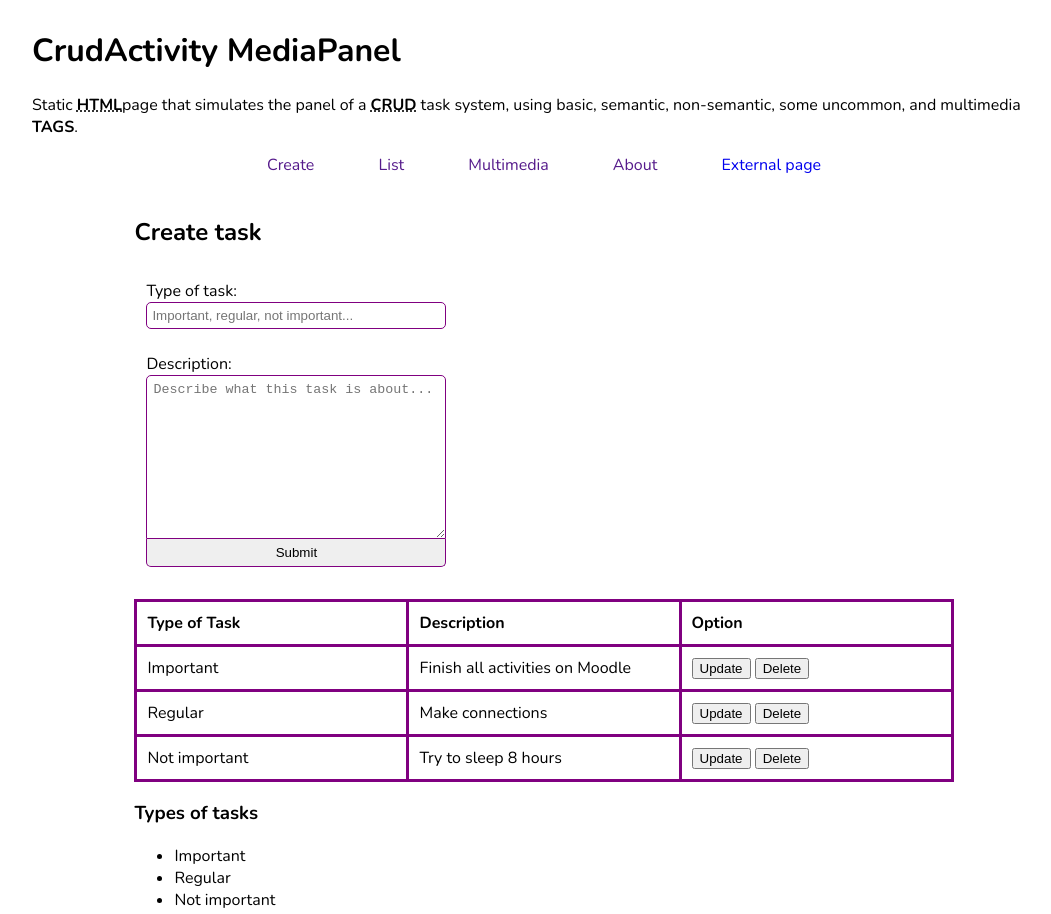
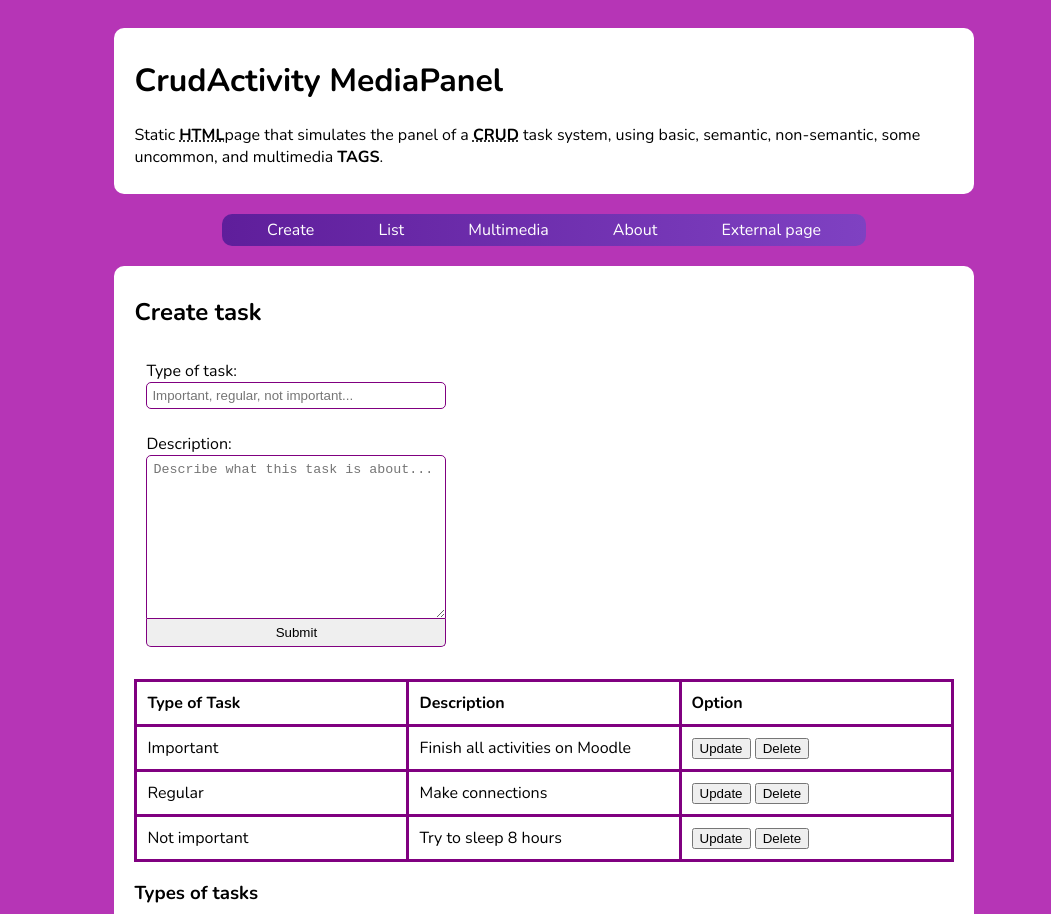
Before and after one commit to Choklitos21/CrudActivity-MediaPanel, a plain HTML site: page index.html in a window 1280 px wide. Shown: the top 914 px of the page, without its empty margins (96-1147 px from the left). Drawn offline with nearby package versions, Linux system fonts and the light colour scheme.

Commit message:
fix styles and added background color

```diff
--- a/styles.css
+++ b/styles.css
@@ -7,6 +7,11 @@ html {
     font-weight: 400;
     font-style: normal;
     height: 100vh;
+    background-color: rgba(175, 32, 175, 0.9);
+    /*background-color: #e5e5f7;*/
+    /*opacity: 0.8;*/
+    /*background: radial-gradient(circle, transparent 20%, #e5e5f7 20%, #e5e5f7 80%, transparent 80%, transparent), radial-gradient(circle, transparent 20%, #e5e5f7 20%, #e5e5f7 80%, transparent 80%, transparent) 25px 25px, linear-gradient(#444cf7 2px, transparent 2px) 0 -1px, linear-gradient(90deg, #444cf7 2px, #e5e5f7 2px) -1px 0;*/
+    /*background-size: 50px 50px, 50px 50px, 25px 25px, 25px 25px;*/
 }
 
 body,
@@ -17,12 +22,29 @@ main {
     align-items: center;
 }
 
+header {
+    width: 80%;
+    background-color: white;
+    padding: 10px 20px;
+    border-radius: 10px;
+    margin: 20px;
+}
+
 main {
-    padding-top: 20px;
-    padding-bottom: 20px;
+    background-color: white;
+    padding: 10px 20px;
+    border-radius: 10px;
+    margin: 20px;
+}
+
+nav {
+    border-radius: 10px;
+    padding: 5px 15px 5px 15px;
+    background-image: linear-gradient(to right, #5f1e9b, #7f41c2);
 }
 
 nav a {
+    color: white;
     padding: 0 30px 0 30px;
     text-decoration: none;
 }
@@ -45,6 +67,12 @@ th {
 footer {
     display: flex;
     flex-direction: row;
+    justify-content: space-evenly;
+    background-color: white;
+    width: 80%;
+    padding: 20px;
+    border-radius: 10px;
+    margin: 20px;
 }
 
 main section:first-child {
```
